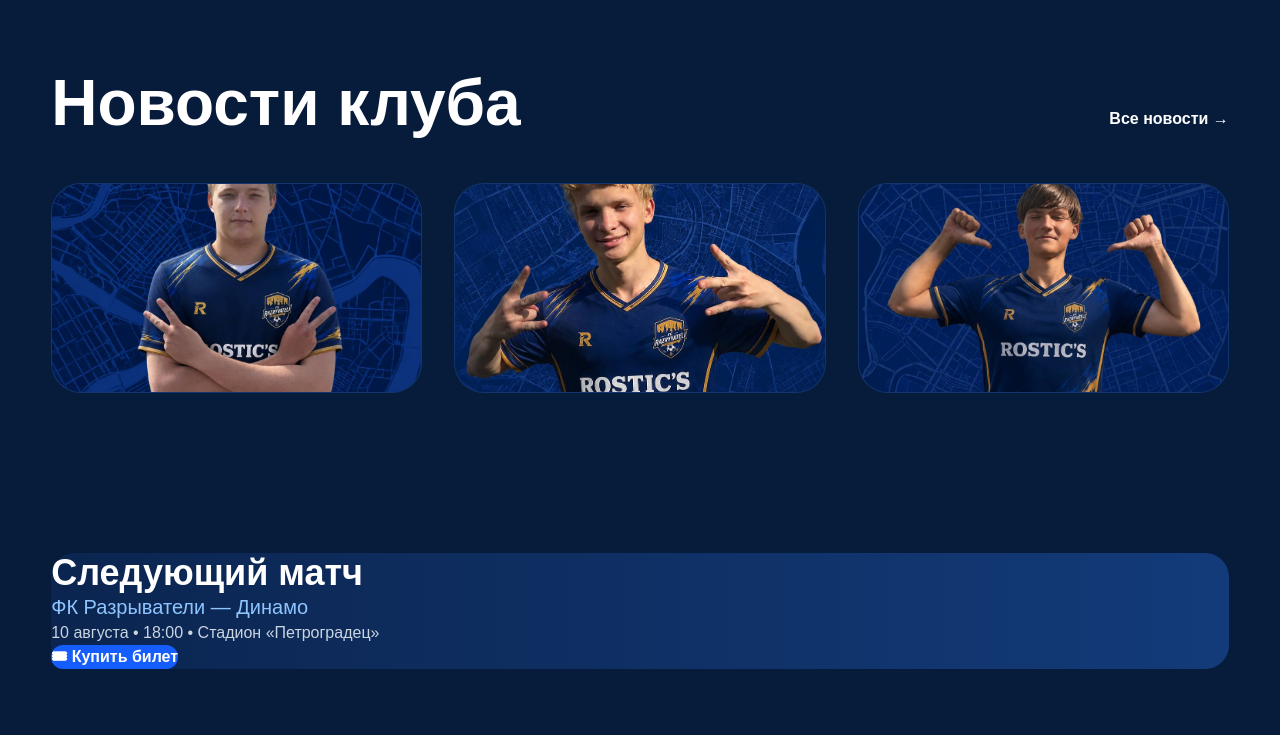
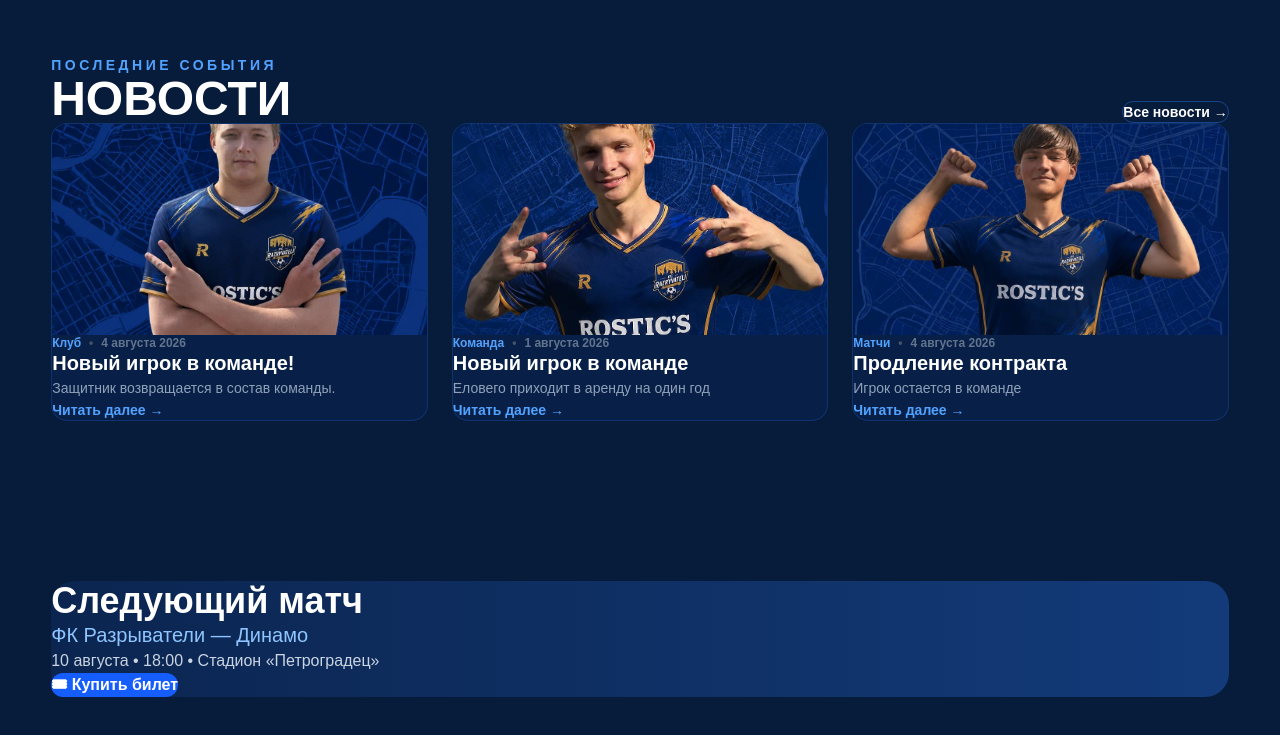
Before and after one commit to feanhorse-ship-it/fc-razryvateli, a Next.js app: page / in a window 1280 px wide. Shown: the part 985-1720 px from the top of the page. Built offline with nearby package versions, Linux system fonts and the light colour scheme.

Commit message:
Update NewsSection.tsx

```diff
--- a/components/NewsSection.tsx
+++ b/components/NewsSection.tsx
@@ -3,61 +3,181 @@ import Link from "next/link";
 import { news } from "@/data/news";
 
 export default function NewsSection() {
-  // Показываем только три последние новости
   const latestNews = news.slice(0, 3);
 
   return (
-    <section className="py-20">
-      <div className="container">
+    <section className="bg-[#071B3B] py-20 sm:py-24">
+      <div className="container px-4 sm:px-6 lg:px-8">
 
-        <div className="flex items-center justify-between mb-10">
-          <h2 className="section-title">Новости клуба</h2>
+        {/* Заголовок */}
+
+        <div className="mb-10 flex items-end justify-between gap-4 sm:mb-12">
+          <div>
+            <p className="text-sm font-bold uppercase tracking-[0.25em] text-blue-400">
+              Последние события
+            </p>
+
+            <h2 className="mt-2 text-3xl font-black text-white sm:text-4xl lg:text-5xl">
+              НОВОСТИ
+            </h2>
+          </div>
 
           <Link
             href="/news"
-            className="text-blue-400 hover:text-blue-300 transition font-semibold"
+            className="
+              hidden
+              rounded-xl
+              border
+              border-blue-500/40
+              px-5
+              py-3
+              text-sm
+              font-bold
+              text-blue-300
+              transition
+              hover:bg-blue-500/10
+              sm:block
+            "
           >
             Все новости →
           </Link>
         </div>
 
-        <div className="grid grid-cols-1 md:grid-cols-2 xl:grid-cols-3 gap-8">
+        {/* Новости */}
 
+        <div
+          className="
+            grid
+            grid-cols-1
+            gap-6
+            sm:grid-cols-2
+            lg:grid-cols-3
+          "
+        >
           {latestNews.map((item) => (
-
-            <article
+            <Link
               key={item.id}
-              className="card overflow-hidden hover:scale-[1.02] transition duration-300"
+              href={`/news/${item.slug}`}
+              className="
+                group
+                overflow-hidden
+                rounded-2xl
+                border
+                border-blue-500/20
+                bg-[#0B2550]/60
+                backdrop-blur-xl
+                transition-all
+                duration-300
+                hover:-translate-y-1
+                hover:border-blue-400/50
+                hover:shadow-xl
+                hover:shadow-blue-900/20
+              "
             >
 
-              <div className="relative aspect-[16/9]">
+              {/* Изображение */}
 
+              <div className="relative aspect-[16/9] overflow-hidden bg-[#0A2145]">
                 <Image
                   src={item.cover}
                   alt={item.title}
                   fill
-  className="object-cover"
+                  sizes="
+                    (max-width: 640px) 100vw,
+                    (max-width: 1024px) 50vw,
+                    33vw
+                  "
+                  className="
+                    object-cover
+                    transition-transform
+                    duration-500
+                    group-hover:scale-105
+                  "
                 />
+              </div>
 
+              {/* Текст */}
 
-             <p className="text-blue-400 text-sm mb-2">
+              <div className="p-5 sm:p-6">
+
+                {/* Категория и дата */}
+
+                <div className="flex flex-wrap items-center gap-2 text-xs font-semibold">
+                  <span className="text-blue-400">
+                    {item.category}
+                  </span>
+
+                  <span className="text-slate-600">
+                    •
+                  </span>
+
+                  <span className="text-slate-500">
                     {item.date}
-</p>
+                  </span>
+                </div>
 
-<h3 className="text-2xl font-bold">
+                {/* Заголовок */}
+
+                <h3
+                  className="
+                    mt-3
+                    text-xl
+                    font-black
+                    leading-tight
+                    text-white
+                    transition-colors
+                    group-hover:text-blue-300
+                  "
+                >
                   {item.title}
                 </h3>
 
-<p className="mt-4 text-slate-400 line-clamp-3">
+                {/* Подпись */}
+
+                <p
+                  className="
+                    mt-3
+                    line-clamp-2
+                    text-sm
+                    leading-6
+                    text-slate-400
+                  "
+                >
                   {item.excerpt}
                 </p>
 
+                {/* Подробнее */}
+
+                <div className="mt-5 text-sm font-bold text-blue-400">
+                  Читать далее →
                 </div>
 
-            </article>
+              </div>
+            </Link>
+          ))}
+        </div>
 
-          ))}
+        {/* Кнопка для телефона */}
 
+        <div className="mt-8 sm:hidden">
+          <Link
+            href="/news"
+            className="
+              block
+              rounded-xl
+              border
+              border-blue-500/40
+              px-5
+              py-4
+              text-center
+              font-bold
+              text-blue-300
+              transition
+              hover:bg-blue-500/10
+            "
+          >
+            Все новости →
+          </Link>
         </div>
 
       </div>
```
Lines whose indentation alone changed are shown as unchanged.
